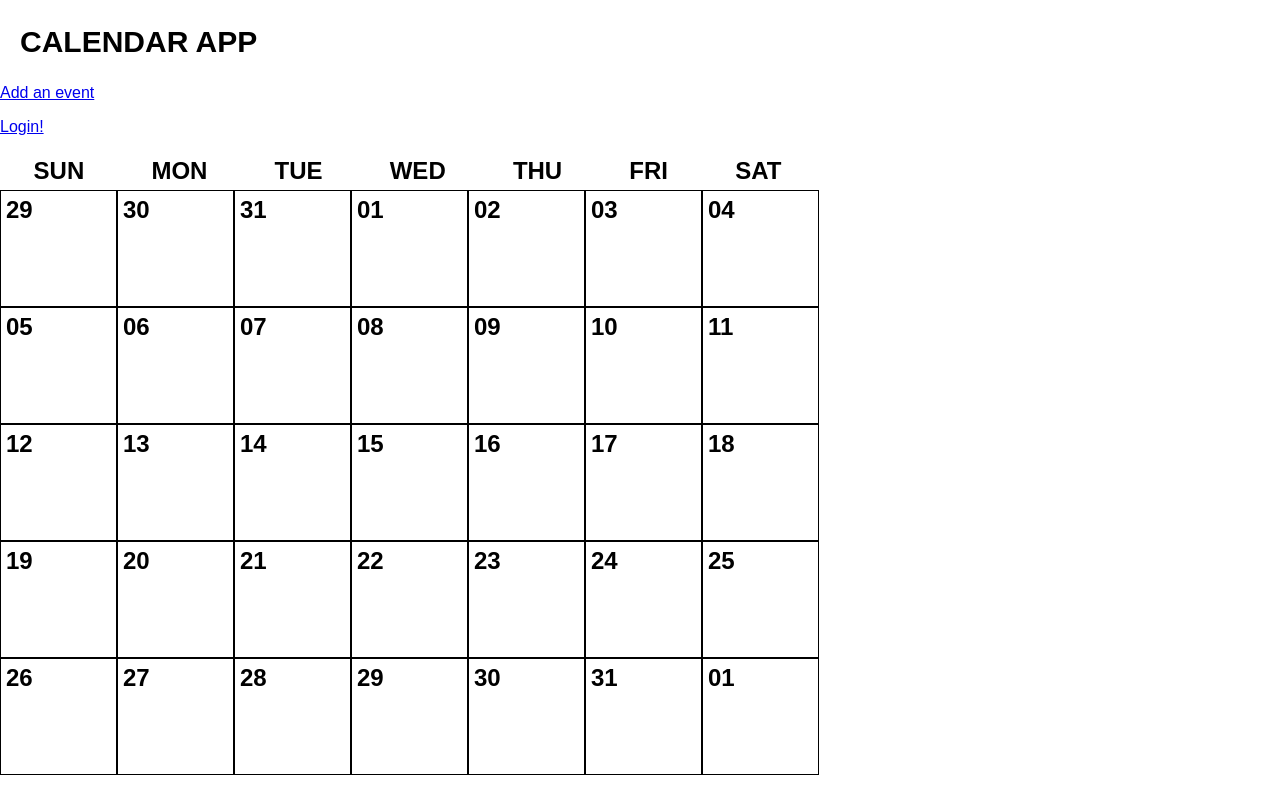
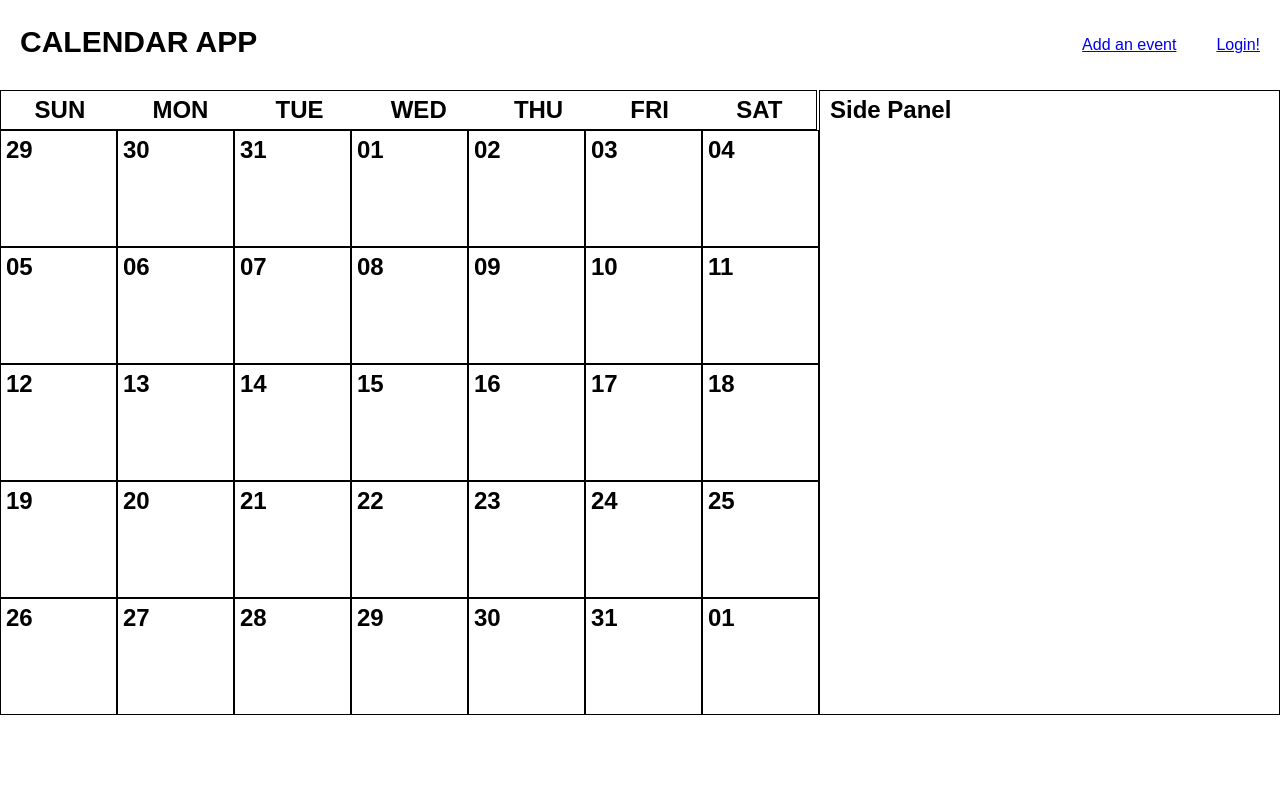
Before and after one commit to mattesongrossman/Calendar_App, a React (Create React App) app in the folder calendar_app/: page / in a window 1280 px wide. Built offline with nearby package versions, Linux system fonts and the light colour scheme.

Commit message:
added some super basic style to get things laid out correctly

```diff
--- a/calendar_app/src/App.css
+++ b/calendar_app/src/App.css
@@ -1,10 +1,46 @@
+
+
+.view-window {
+  display: flex;
+}
+
+
+/* Nav */
+.navbar {
+  display: flex;
+}
+
 .app-header {
   font-size: 30px;
   padding-left: 20px;
+  flex-grow: 1;
 }
 
+.nav-links {
+  display: flex;
+}
+
+.nav-links a {
+  padding: 20px;
+}
+
+
+/* Side Panel */
+.side-panel h2 {
+  margin-top: 0;
+}
+
+.side-panel {
+  border: 1px solid black;
+  padding: 5px 10px;
+  width: 100%;
+}
+
+
+/* Calendar */
 .days-of-week {
   width: 815px;
+  border: 1px solid black;
   display: flex;
   justify-content: space-around;
 }
--- a/calendar_app/src/App.js
+++ b/calendar_app/src/App.js
@@ -12,10 +12,10 @@ class App extends Component {
     return (
       <Router>
         <div className="container">
+            <NavBar />
           <div className="view-window">
-            <NavBar />
             <Calendar />
-            <Route path="/event" component={SidePanel} />
+            <Route exact path="/" component={SidePanel} />
           </div>
         </div>
       </Router>
--- a/calendar_app/src/Month/index.js
+++ b/calendar_app/src/Month/index.js
@@ -20,6 +20,7 @@ class Month extends Component {
 
   makeWeeks(year, month) {
     // Grab ^ year and month from url? Just passing a date in for now
+
     // Create an empty array of weeks
     let weeks = [];
     // Create a single week array which will contain days
@@ -42,6 +43,7 @@ class Month extends Component {
       startDate.add(1, 'days');
     }
     // console.log(weeks);
+
     this.setState({
       weeks: weeks,
       weeksLoaded: true
@@ -52,11 +54,12 @@ class Month extends Component {
     console.log(this.state.weeks);
 
     if (this.state.weeksLoaded === false) {
-      return <div className="month">Loading...</div>
+      return <div className="month loading">Loading...</div>
     }
 
     const weeks = this.state.weeks.map(week => {
       const weekNumber = moment(week[0]).week();
+      console.log(weekNumber);
       return <Week key={weekNumber} weekInfo={week} />
     })
 
--- a/calendar_app/src/NavBar/index.js
+++ b/calendar_app/src/NavBar/index.js
@@ -12,8 +12,9 @@ class NavBar extends Component {
   render() {
     return(
       // heading is standard html
-      <nav>
+      <nav className="navbar">
         <h1 className="app-header">CALENDAR APP</h1>
+        <div className="nav-links">
           {/* make a link to the add event page */}
           <Link to="/create">
             <p>Add an event</p>
@@ -22,6 +23,7 @@ class NavBar extends Component {
           <Link to="/login">
             <p>Login!</p>
           </Link>
+        </div>
       </nav>
     )
   }
--- a/calendar_app/src/SidePanel/index.js
+++ b/calendar_app/src/SidePanel/index.js
@@ -8,7 +8,8 @@ class SidePanel extends Component {
   render() {
     return (
       <Router>
-        <div className="container">
+        <div className="side-panel">
+          <h2>Side Panel</h2>
           <Route path="/event/edit/:id" component={EditEvent} />
           <Route path="/event/new" component={AddEvent} />
           <Route path="/event/detail" component={DayDetail} />
```
Lines whose indentation alone changed are shown as unchanged.
